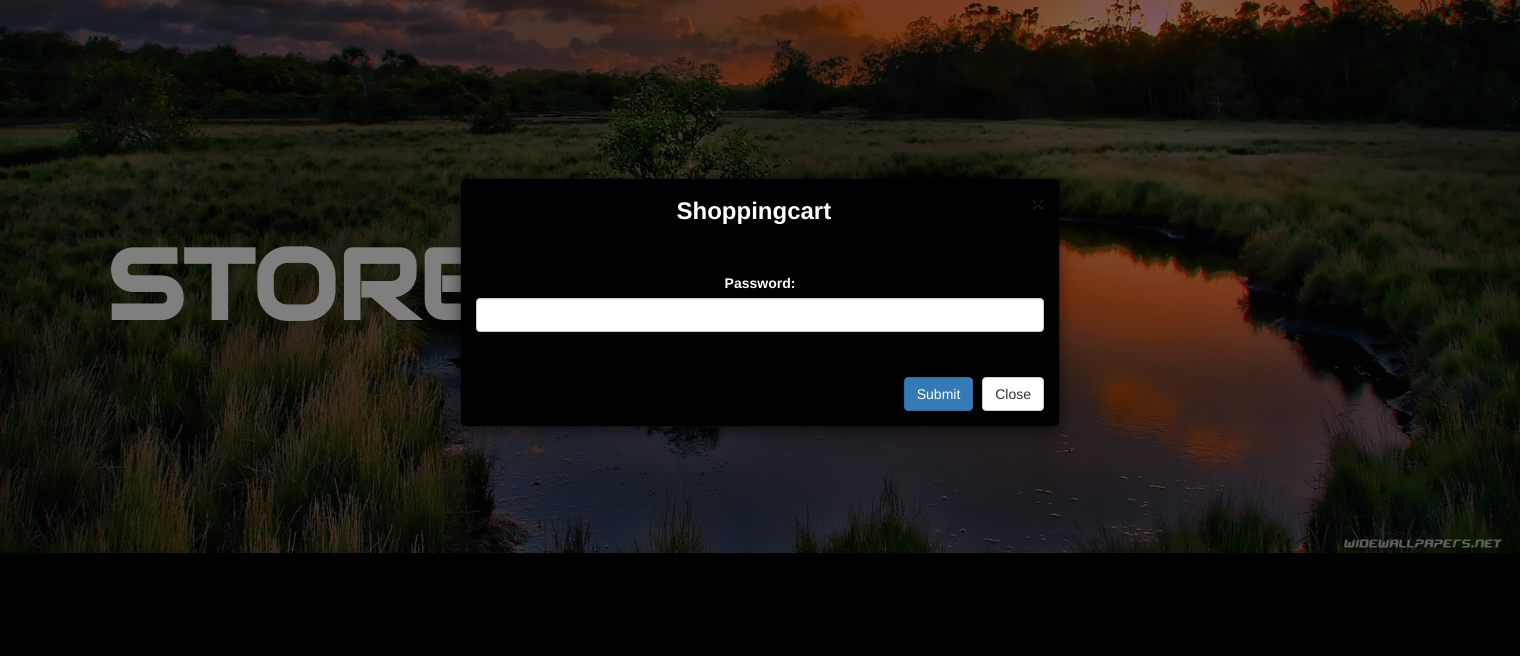
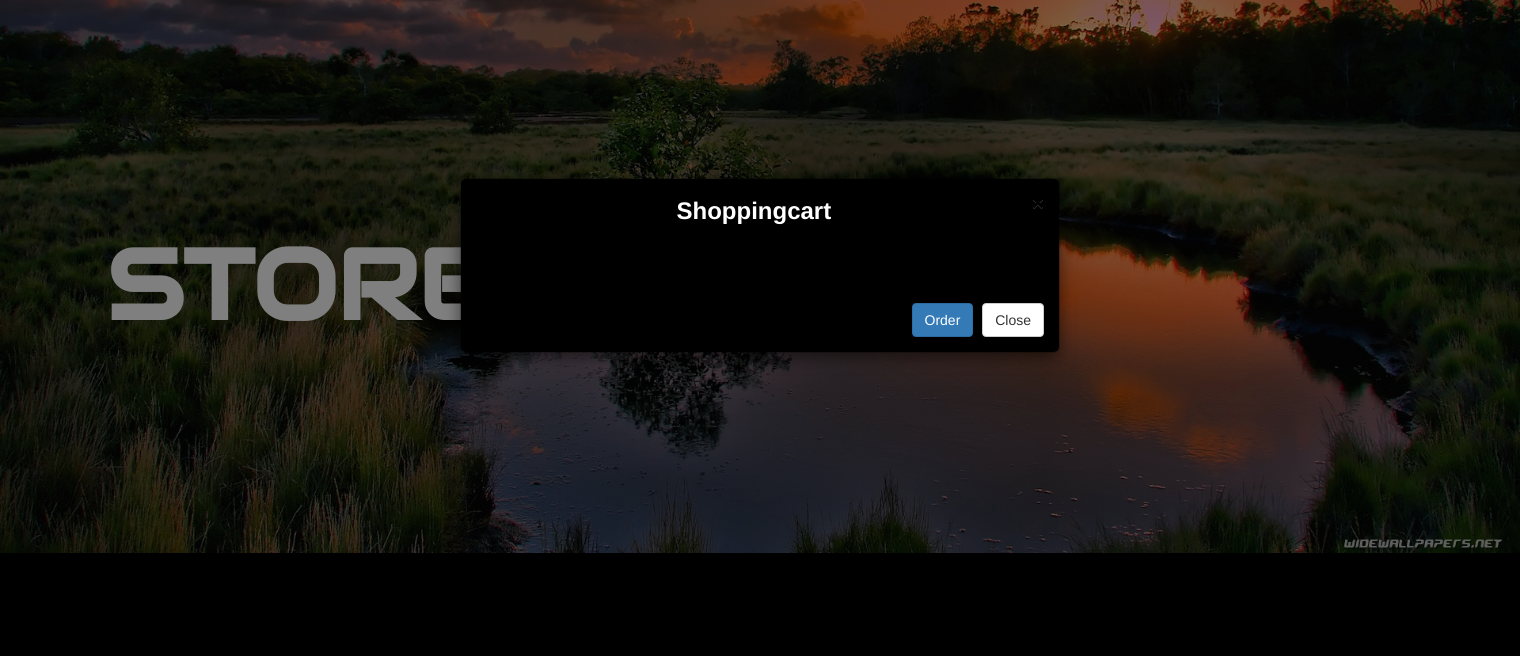
Before and after one commit to YassinOufkir/acme-webshop, a PHP site: page /store.php in a window 1520 px wide, after a click that opens the changed part. Shown: the part 62-718 px from the top of the page. Run offline with PHP 8.4, Linux system fonts and the light colour scheme; some libraries are stand-ins or nearby versions.

Commit message:
ayy lmao

```diff
--- a/contact.php
+++ b/contact.php
@@ -29,7 +29,7 @@
 						<li><a href="#"><img src="img/twitter.png" width="20" height="16" ></a></li>
 						<li><a href="#"><img src="img/insta.png" width="20" height="20" class="socialmedia"></a></li>
 						<li><a href="#"><img src="img/facebook.png" width="20" height="20" class="socialmedia"></a></li>
-						<li><a href="#"><img src="img/shoppingcart.png" width="30" height="30"></a></li>
+						<li><a href="#" data-toggle="modal" data-target="#shoppincart"><img src="img/shoppingcart.png" width="30" height="30"></a></li>
 					</ul>
 
 				</div>
--- a/index.php
+++ b/index.php
@@ -29,7 +29,7 @@
 						<li><a href="#"><img src="img/twitter.png" width="20" height="16" ></a></li>
 						<li><a href="#"><img src="img/insta.png" width="20" height="20" class="socialmedia"></a></li>
 						<li><a href="#"><img src="img/facebook.png" width="20" height="20" class="socialmedia"></a></li>
-						<li><a href="#"><img src="img/shoppingcart.png" width="30" height="30"></a></li>
+						<li><a href="#" data-toggle="modal" data-target="#shoppincart"><img src="img/shoppingcart.png" width="30" height="30"></a></li>
 					</ul>
 
 				</div>
--- a/login.php
+++ b/login.php
@@ -7,8 +7,8 @@ if (isset($_POST['username']) && isset($_POST['password'])) {
 
         if (isset($_POST['rememberme'])) {
             // cookie bechimmeld na 1 jaar
-            setcookie('username', $_POST['username'], time()+60*60*24*365);
-            setcookie('password', $_POST['password'], time()+60*60*24*365);
+            setcookie('username', $_POST['username'], time()+60*60*6);
+            setcookie('password', $_POST['password'], time()+60*60*6);
 
         } else {
             // zapt de cookie weg als de client zijn browser sluit (soort van....)
--- a/store.php
+++ b/store.php
@@ -68,18 +68,16 @@
         <button type="button" class="close" data-dismiss="modal" aria-label="Close"><span aria-hidden="true">&times;</span></button>
         <h3 class="modal-title" id="exampleModalLabel"><b>Shoppingcart</b></h3>
       </div>
-      <form name="login" method="post" action="login.php">
       <div class="modal-body">
           <div class="form-group">
 
           </div>
           <div class="form-group">
-            <label for="text" class="control-label">Password:</label>
-            <input name="password" type="password" class="form-control" id="recipient-name">
+
           </div>
       </div>
       <div class="modal-footer">
-      	<button type="button" class="btn btn-primary">Submit</button>
+      	<button type="button" class="btn btn-primary">Order</button>
         <button type="button" class="btn btn-default" data-dismiss="modal">Close</button>
       </div>
 </form>
```
